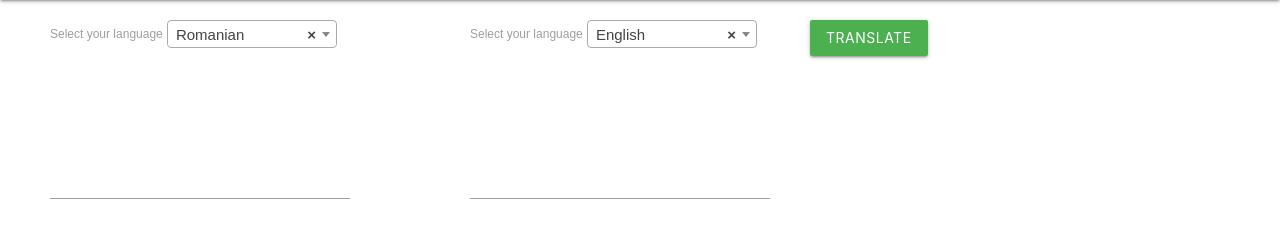
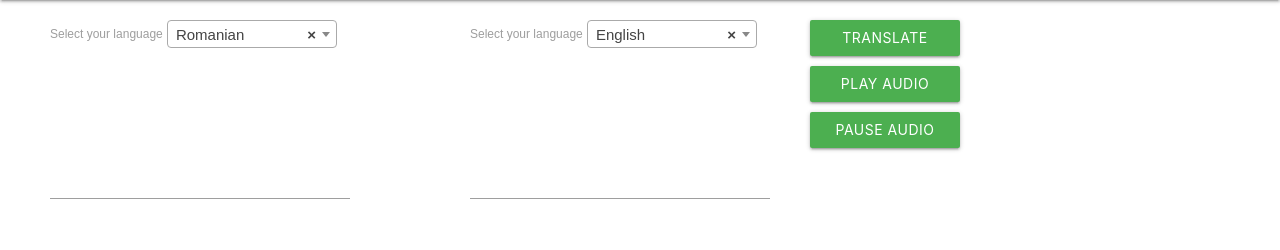
Before and after one commit to Manolache-Mihaita/cloudG, a Flask app: template Project/templates/translations.html in a window 1280 px wide. Shown: the part 64-314 px from the top of the page. Run offline with Flask 2, Linux system fonts and the light colour scheme; the template is opened without the code that fills it, so the values that code supplies are empty.

Commit message:
Update translations.html

```diff
--- a/Project/templates/translations.html
+++ b/Project/templates/translations.html
@@ -78,10 +78,20 @@
                        style="width:300px;height:150px;">
                 </div>
             </div>
-            <div>
-                <button id="translateBtn" class="btn green">Translate</button>
+            <div style="display: block;">
+                <div>
+                    <button id="translateBtn" class="btn green" style="width:150px;">Translate</button>
+                </div>
+                <div style="padding-top:10px;">
+                    <button onclick="playAudio()"  class="btn green" style="width:150px;">Play Audio</button>
+                </div>
+                <div style="padding-top:10px;">
+                    <button onclick="pauseAudio()" class="btn green" style="width:150px;">Pause Audio</button>
+                </div>
             </div>
-
+            <audio id="myAudio">
+                <source id="source_audio" src="../static/message_sound.mp3" type="audio/mpeg">
+            </audio>
     </div>
     <div>
         <table>
@@ -129,8 +139,11 @@
         };
         xhr.open("POST", "/translations", true);
         xhr.setRequestHeader("Content-Type", "application/x-www-form-urlencoded");
-        xhr.send("initial_language=" + initial_language + "&target_language=" + target_language +
+        var response = xhr.send("initial_language=" + initial_language + "&target_language=" + target_language +
         "&initial_text=" + initial_text);
+
+        $('.translated-text').val(response.translation);
+        $("#source_audio").attr("src", response.file_name);
     }
 
     $('select').select2({ width: '170px', placeholder: "Select an Option", allowClear: true });
@@ -139,6 +152,16 @@
         translateText();
     });
 
+    var x = document.getElementById("myAudio");
+
+    function playAudio() {
+        x.play();
+    }
+
+    function pauseAudio() {
+        x.pause();
+    }
+
 </script>
 </body>
 </html>
```
